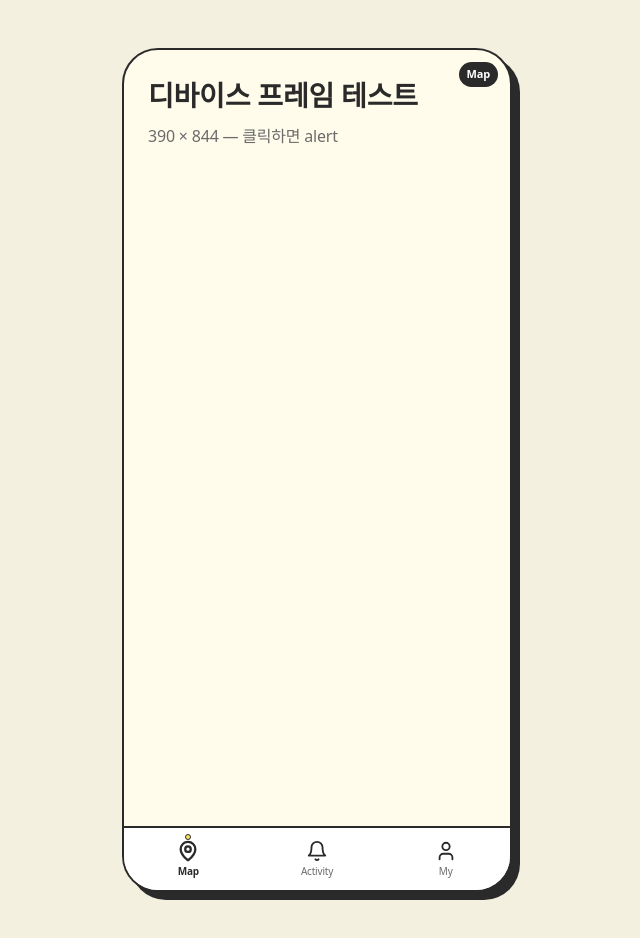
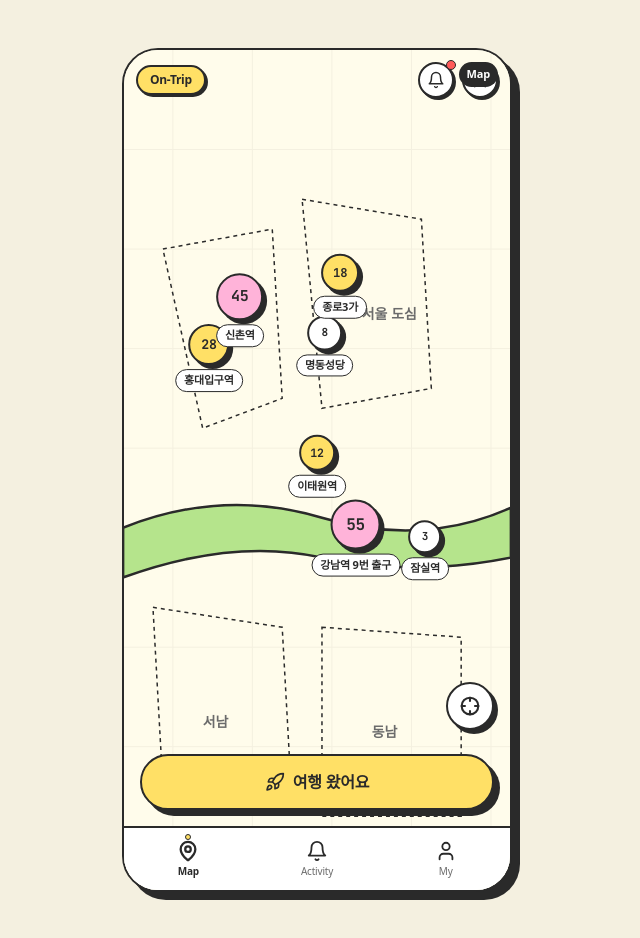
Before and after one commit to eugene0429/on-trip-frontend, a React (Vite) app in the folder mockup/: page / in a window 1280 px wide. Shown: the whole page, without its empty margins (323-963 px from the left). Built offline with nearby package versions, Linux system fonts and the light colour scheme; a web font is replaced by a local one.

Commit message:
feat(mockup): add MapScreen with pins and CTA
Co-Authored-By: Claude Opus 4.7 (1M context) <noreply@anthropic.com>

```diff
--- a/mockup/src/App.tsx
+++ b/mockup/src/App.tsx
@@ -1,15 +1,11 @@
 import DeviceFrame from './components/DeviceFrame';
-import TabBar from './components/TabBar';
+import MapScreen from './screens/MapScreen';
 
 export default function App() {
   return (
     <div className="min-h-screen bg-surfaceMuted p-12 flex justify-center font-sans">
-      <DeviceFrame label="Map" onClick={() => alert('clicked')}>
-        <div className="p-6">
-          <h1 className="text-[28px] font-extrabold text-outline">디바이스 프레임 테스트</h1>
-          <p className="mt-2 text-textMuted">390 × 844 — 클릭하면 alert</p>
-        </div>
-        <TabBar active="map" />
+      <DeviceFrame label="Map">
+        <MapScreen onPinTap={(id) => alert(`pin tapped: ${id}`)} />
       </DeviceFrame>
     </div>
   );
--- /dev/null
+++ b/mockup/src/screens/MapScreen.tsx
@@ -0,0 +1,60 @@
+import { Bell, User, Crosshair, Rocket } from 'lucide-react';
+import StickerCard from '../components/StickerCard';
+import StickerButton from '../components/StickerButton';
+import PinMarker from '../components/PinMarker';
+import TabBar from '../components/TabBar';
+import Chip from '../components/Chip';
+import { regions } from '../data/regions';
+
+export type MapScreenProps = {
+  onPinTap?: (regionId: string) => void;
+};
+
+export default function MapScreen({ onPinTap }: MapScreenProps) {
+  return (
+    <div className="relative w-full h-full overflow-hidden">
+      <div className="absolute top-3 left-3 right-3 z-30 flex items-center justify-between">
+        <Chip bg="bg-primary"><span className="font-extrabold tracking-tight">On-Trip</span></Chip>
+        <div className="flex gap-2">
+          <StickerCard offset="xs" rounded="pill" className="w-9 h-9 flex items-center justify-center relative">
+            <Bell size={18} color="#2A2A2A" />
+            <span className="absolute -top-1 -right-1 w-2.5 h-2.5 bg-accentRed rounded-pill border-[1.5px] border-outline" />
+          </StickerCard>
+          <StickerCard offset="xs" rounded="pill" className="w-9 h-9 flex items-center justify-center">
+            <User size={18} color="#2A2A2A" />
+          </StickerCard>
+        </div>
+      </div>
+
+      <img src="/seoul-map.svg" alt="Seoul map placeholder" className="absolute inset-0 w-full h-full object-cover" />
+
+      <div className="absolute inset-x-0" style={{ top: 80, bottom: 160 }}>
+        <div className="relative w-full h-full">
+          {regions.map((r) => (
+            <PinMarker
+              key={r.id}
+              count={r.count}
+              name={r.name}
+              position={{ x: r.x, y: r.y }}
+              onClick={() => onPinTap?.(r.id)}
+            />
+          ))}
+        </div>
+      </div>
+
+      <div className="absolute right-4 bottom-40 z-20">
+        <StickerCard offset="sm" rounded="pill" className="w-12 h-12 flex items-center justify-center" pressable>
+          <Crosshair size={20} color="#2A2A2A" strokeWidth={2.5} />
+        </StickerCard>
+      </div>
+
+      <div className="absolute bottom-20 left-4 right-4 z-20">
+        <StickerButton variant="primary" fullWidth>
+          <span className="flex items-center gap-2"><Rocket size={20} /> 여행 왔어요</span>
+        </StickerButton>
+      </div>
+
+      <TabBar active="map" />
+    </div>
+  );
+}
```
